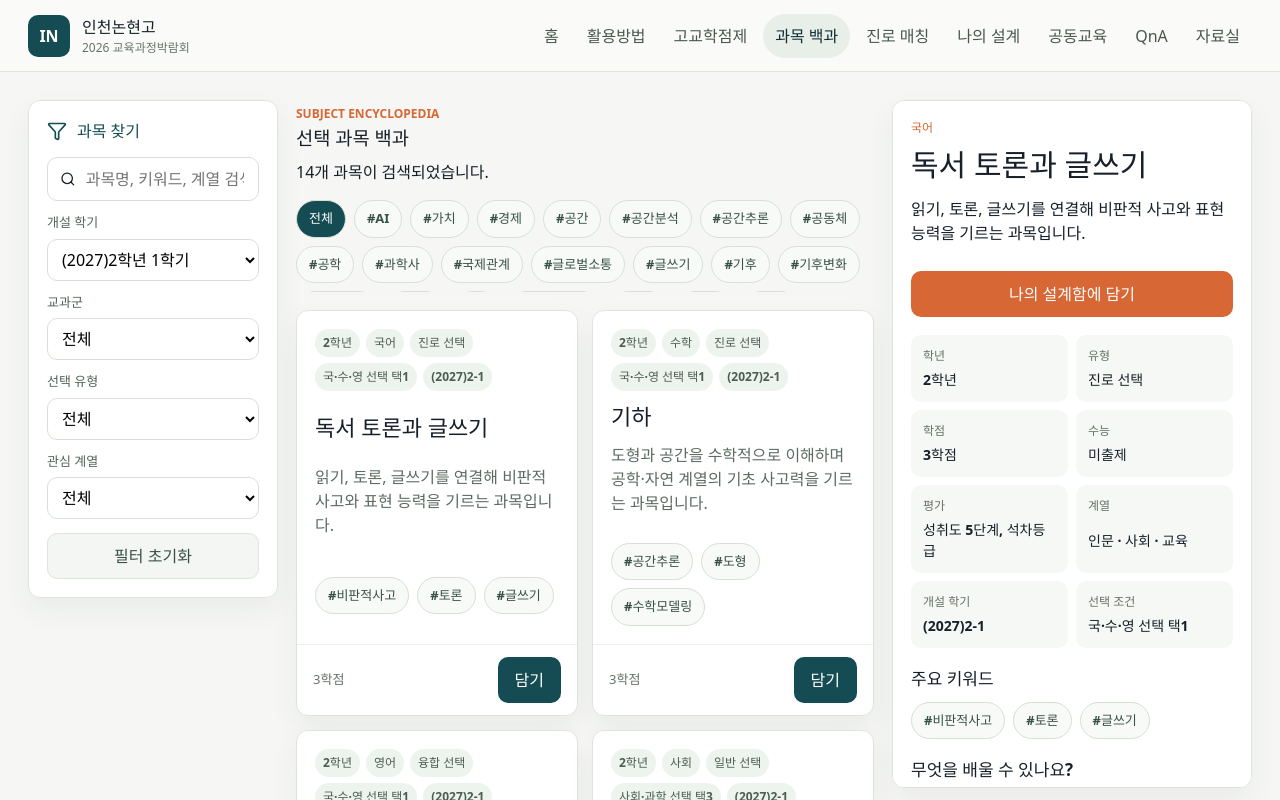
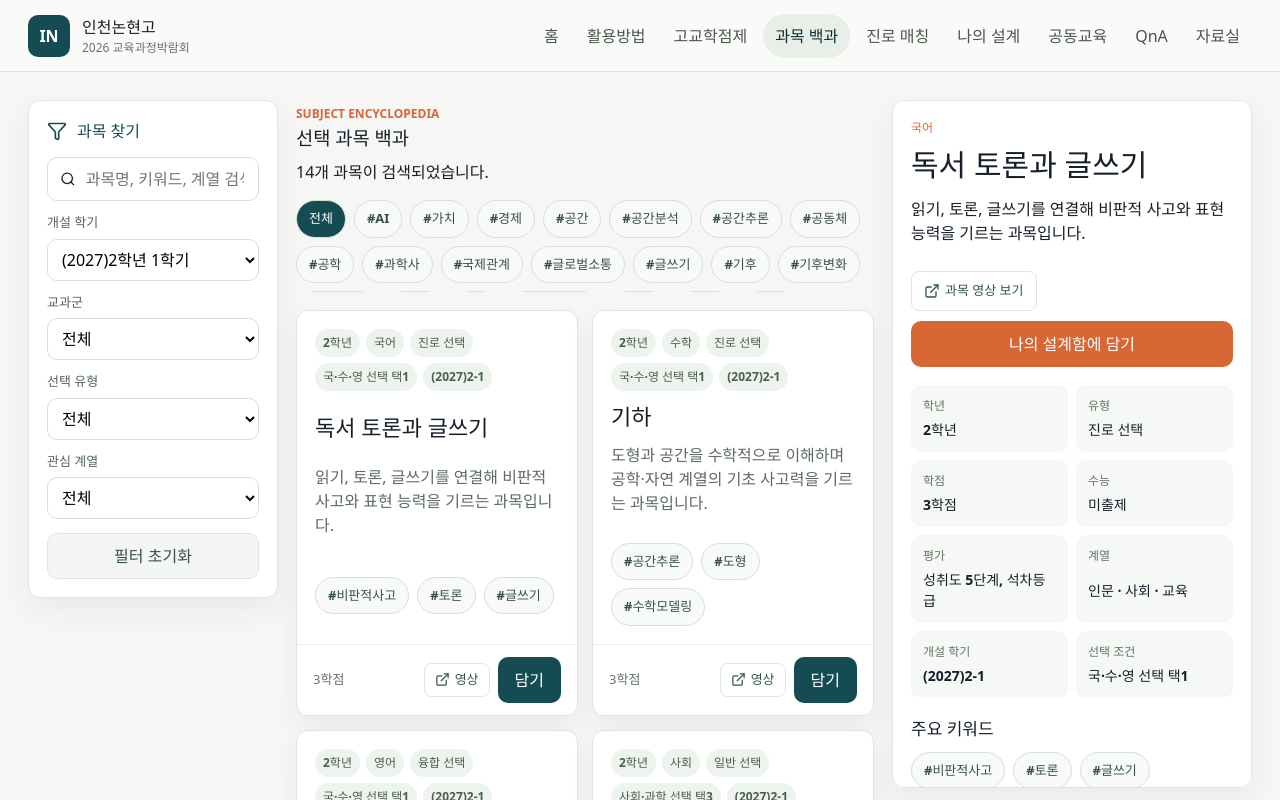
Before and after one commit to pean98/2026nh, a React (Vite) app: page / in a window 1280 px wide. Both pictures are taken after a click on the button "2학년 1학기 과목 보기". Shown: the top 800 px of the page. Built offline with nearby package versions, Linux system fonts and the light colour scheme.

Commit message:
과목 카드에 유튜브 영상 링크 추가

```diff
--- a/src/App.tsx
+++ b/src/App.tsx
@@ -747,9 +747,17 @@ function SubjectCard({
       </button>
       <div className="card-foot">
         <span>{subject.creditLabel}</span>
-        <button className={isSelected ? "selected-button" : "add-button"} type="button" onClick={onToggle}>
-          {isSelected ? "담김" : "담기"}
-        </button>
+        <div className="card-actions">
+          {subject.videoUrl && (
+            <a className="video-link" href={subject.videoUrl} target="_blank" rel="noreferrer" aria-label={`${subject.name} 영상 보기`}>
+              <ExternalLink size={15} />
+              영상
+            </a>
+          )}
+          <button className={isSelected ? "selected-button" : "add-button"} type="button" onClick={onToggle}>
+            {isSelected ? "담김" : "담기"}
+          </button>
+        </div>
       </div>
     </article>
   );
@@ -770,6 +778,12 @@ function SubjectDetail({
         <span className="eyebrow">{subject.group}</span>
         <h2>{subject.name}</h2>
         <p>{subject.oneLine}</p>
+        {subject.videoUrl && (
+          <a className="video-link detail-video-link" href={subject.videoUrl} target="_blank" rel="noreferrer" title={subject.videoTitle}>
+            <ExternalLink size={16} />
+            과목 영상 보기
+          </a>
+        )}
         <button className={isSelected ? "selected-button wide" : "primary-button wide"} type="button" onClick={toggleSubject}>
           {isSelected ? "설계함에서 빼기" : "나의 설계함에 담기"}
         </button>
--- a/src/data/subjects.ts
+++ b/src/data/subjects.ts
@@ -73,6 +73,68 @@ const creditBySubject: Record<string, number> = {
   "생태와 환경": 2,
   "인간과 심리": 2,
   "논술": 2,
+};
+
+const videoBySubject: Record<string, { title: string; url: string }> = {
+  "독서 토론과 글쓰기": { title: "(Korean Language - Integrated Elective) Reading Discussion and Writing", url: "https://www.youtube.com/watch?v=EWeFbPn1Joo" },
+  "문학과 영상": { title: "(국어-진로선택)문학과영상", url: "https://www.youtube.com/watch?v=_i661jyHjbY" },
+  "기하": { title: "(Mathematics - Career Elective) Geometry", url: "https://www.youtube.com/watch?v=qnNEHIyn1OU" },
+  "경제수학": { title: "(Mathematics - Career Elective) Economic Mathematics", url: "https://www.youtube.com/watch?v=5kCKGit1Kl0" },
+  "미디어 영어": { title: "(영어-융합선택)미디어 영어", url: "https://www.youtube.com/watch?v=2cqxzbNIDHs" },
+  "세계 문화와 영어": { title: "(English-Fusion Elective) World Culture and English", url: "https://www.youtube.com/watch?v=ENw3_J_XrIk" },
+  "세계시민과 지리": { title: "(Social Studies - General Elective) Global Citizenship and Geography", url: "https://www.youtube.com/watch?v=8p1Iy8TgjXI" },
+  "도시의 미래 탐구": { title: "(사회-진로선택)도시의 미래 탐구", url: "https://www.youtube.com/watch?v=ykLmJBuUnb4" },
+  "세계사": { title: "(Social Studies - General Elective) World History", url: "https://www.youtube.com/watch?v=Wbh9eI_02_w" },
+  "동아시아 역사 기행": { title: "(사회-진로선택)동아시아 역사 기행", url: "https://www.youtube.com/watch?v=OgIn8jrrak0" },
+  "법과 사회": { title: "(Social Studies - Career Elective) Law and Society", url: "https://www.youtube.com/watch?v=D5fvo3khGcI" },
+  "정치": { title: "(Social Studies - Career Elective) Politics", url: "https://www.youtube.com/watch?v=F3gkE64YF6w" },
+  "윤리와 사상": { title: "(Social Studies - Career Elective) Ethics and Thought", url: "https://www.youtube.com/watch?v=ZBdTW9hZOdc" },
+  "현대사회와 윤리": { title: "(Social Studies-General Elective) Modern Society and Ethics", url: "https://www.youtube.com/watch?v=B_6Jq4u_DHY" },
+  "물리학": { title: "(Science-General Elective) Physics", url: "https://www.youtube.com/watch?v=inDup_lRBes" },
+  "역학과 에너지": { title: "(과학-진로선택)역학과에너지", url: "https://www.youtube.com/watch?v=P1gsKXHt0Qk" },
+  "화학": { title: "(과학-일반선택)화학", url: "https://www.youtube.com/watch?v=kE_t-3SlBUQ" },
+  "물질과 에너지": { title: "(과학-진로선택)물질과 에너지", url: "https://www.youtube.com/watch?v=K8pbCur_le0" },
+  "생명과학": { title: "(Science - General Elective) Life Science", url: "https://www.youtube.com/watch?v=3TfxrTHO2nI" },
+  "세포와 물질대사": { title: "(과학-진로선택)세포와 물질대사", url: "https://www.youtube.com/watch?v=60ZNah735uI" },
+  "지구과학": { title: "(Science-General Elective) Earth Science", url: "https://www.youtube.com/watch?v=OJduZuwnmwc" },
+  "지구시스템과학": { title: "(과학-진로선택)지구시스템과학", url: "https://www.youtube.com/watch?v=REq4IcQJpZY" },
+  "정보": { title: "(General Elective) Informatics", url: "https://www.youtube.com/watch?v=bPn0WxaJcOI" },
+  "데이터 과학": { title: "(Information - Career Elective) Data Science", url: "https://www.youtube.com/watch?v=xF6bt7sxTZQ" },
+  "중국어": { title: "(Second Foreign Language - General Elective) Chinese", url: "https://www.youtube.com/watch?v=0CPe3gT5Eok" },
+  "중국어 회화": { title: "(제2외국어-진로선택)-중국어회화", url: "https://www.youtube.com/watch?v=M65Z7eTDeyY" },
+  "일본어": { title: "(제2외국어-일반선택)일본어", url: "https://www.youtube.com/watch?v=XOZT2Xmshk8" },
+  "일본어 회화": { title: "(제2외국어-진로선택)일본어회화", url: "https://www.youtube.com/watch?v=z219CCYuPi4" },
+  "매체 의사소통": { title: "(Korean-Elective Convergence) Media Communication", url: "https://www.youtube.com/watch?v=nuawyF-W1qo" },
+  "미적분Ⅱ": { title: "(Mathematics-Career Elective) Calculus II", url: "https://www.youtube.com/watch?v=RvVz-HtHgLs" },
+  "수학과제 탐구": { title: "(수학-융합선택)수학과제 탐구", url: "https://www.youtube.com/watch?v=WgEo6GqrcKg" },
+  "심화 영어": { title: "(English-Career Elective) Advanced English", url: "https://www.youtube.com/watch?v=0rXqEFbQwTk" },
+  "사회와 문화": { title: "(Social Studies-General Elective) Society and Culture", url: "https://www.youtube.com/watch?v=67oFbY8Rkys" },
+  "경제": { title: "(Social Studies - Career Elective) Economics", url: "https://www.youtube.com/watch?v=DfL9JlpxisY" },
+  "사회문제 탐구": { title: "(사회-융합선택)사회문제 탐구", url: "https://www.youtube.com/watch?v=LAkca6ix5Ck" },
+  "한국지리 탐구": { title: "(Social Studies-Career Elective) Exploring Korean Geography", url: "https://www.youtube.com/watch?v=cgj5-o38mCg" },
+  "기후변화와 지속가능한 세계": { title: "(사회-융합선택)기후변화와 지속가능한 세계", url: "https://www.youtube.com/watch?v=j8RNTH4_BcM" },
+  "인문학과 윤리": { title: "(사회-진로선택)인문학과 윤리", url: "https://www.youtube.com/watch?v=jUvaRQ45cXk" },
+  "윤리문제 탐구": { title: "(사회-융합선택)윤리문제 탐구", url: "https://www.youtube.com/watch?v=tln1XgsFwxU" },
+  "역사로 탐구하는 현대 세계": { title: "(사회-융합선택)역사로 탐구하는 현대 세계", url: "https://www.youtube.com/watch?v=KcM2IDNmMR8" },
+  "전자기와 양자": { title: "(과학-진로선택)전자기와양자", url: "https://www.youtube.com/watch?v=metLGbJoyYY" },
+  "화학 반응의 세계": { title: "(Science-Career Elective) The World of Chemical Reactions", url: "https://www.youtube.com/watch?v=WeA06Ffmu5U" },
+  "생물의 유전": { title: "(Science - Career Elective) Biology: Genetics", url: "https://www.youtube.com/watch?v=PPeLwhZSQ0k" },
+  "행성우주과학": { title: "(과학-진로선택)행성우주과학", url: "https://www.youtube.com/watch?v=yUx5HNWxSPs" },
+  "과학의 역사와 문화": { title: "(과학-융합선택)과학의 역사와 문화", url: "https://www.youtube.com/watch?v=Tfrcyc6dv-c" },
+  "융합과학 탐구": { title: "(과학-융합선택)융합과학탐구", url: "https://www.youtube.com/watch?v=XRVPgSFOuXc" },
+  "기후변화와 환경생태": { title: "(과학-융합선택)기후변화와 환경생태", url: "https://www.youtube.com/watch?v=HDegDycz6xM" },
+  "음악 연주와 창작": { title: "(예술-진로선택)음악연주와 창작", url: "https://www.youtube.com/watch?v=V1-64ky4OoI" },
+  "음악과 미디어": { title: "(예술-융합선택)음악과 미디어", url: "https://www.youtube.com/watch?v=ibYM0GpglK4" },
+  "미술 창작": { title: "(예술-진로선택)미술창작", url: "https://www.youtube.com/watch?v=-TQSYy3-eNI" },
+  "미술과 매체": { title: "(예술-융합선택)미술과 매체", url: "https://www.youtube.com/watch?v=ZNjwVfVRupw" },
+  "인공지능 기초": { title: "(Information - Career Choice) Artificial Intelligence Basics", url: "https://www.youtube.com/watch?v=ehooAIfH69g" },
+  "중국문화": { title: "(제2외국어-융합선택)중국 문화", url: "https://www.youtube.com/watch?v=g_RPwVDaCWs" },
+  "심화중국어": { title: "(제2외국어-진로선택)심화중국어", url: "https://www.youtube.com/watch?v=yK-FkFhHN-E" },
+  "일본문화": { title: "(제2외국어-융합선택)일본문화", url: "https://www.youtube.com/watch?v=0cpiP2-zQSk" },
+  "심화일본어": { title: "(Second Foreign Language - Career Choice) Advanced Japanese", url: "https://www.youtube.com/watch?v=gAfarfixYXE" },
+  "생태와 환경": { title: "(Liberal Arts - General Elective) Ecology and Environment", url: "https://www.youtube.com/watch?v=epYXFb6XpUo" },
+  "인간과 심리": { title: "(교양-진로선택)인간과 심리", url: "https://www.youtube.com/watch?v=n_wuIG6Ps3M" },
+  "논술": { title: "(교양-융합선택)논술", url: "https://www.youtube.com/watch?v=CjqgHML-LiU" },
 };
 
 const choiceGroupBySubject: Record<string, { choiceGroup: string; choiceLimit: number }> = {};
@@ -218,6 +280,7 @@ const subject = (
   availableSemesters?: Subject["availableSemesters"],
 ): Subject => {
   const credits = creditBySubject[name] ?? 3;
+  const video = videoBySubject[name];
 
   return {
     id,
@@ -238,6 +301,8 @@ const subject = (
     learningAreas: defaultAreas(keywords[0] ?? name),
     advancedActivities: defaultActivities(`${name} 심화 탐구`),
     prerequisites,
+    videoTitle: video?.title,
+    videoUrl: video?.url,
   };
 };
 
--- a/src/styles.css
+++ b/src/styles.css
@@ -771,6 +771,38 @@ p {
   border-top: 1px solid #edf1ed;
 }
 
+.card-actions {
+  display: flex;
+  align-items: center;
+  gap: 8px;
+}
+
+.video-link {
+  display: inline-flex;
+  align-items: center;
+  justify-content: center;
+  gap: 5px;
+  min-height: 34px;
+  border: 1px solid #dbe6df;
+  border-radius: 8px;
+  padding: 0 10px;
+  background: #ffffff;
+  color: #31564f;
+  font-size: 13px;
+  font-weight: 800;
+  text-decoration: none;
+}
+
+.video-link:hover {
+  border-color: #0f4c4c;
+  color: #0f4c4c;
+}
+
+.detail-video-link {
+  min-height: 40px;
+  padding: 0 12px;
+}
+
 .detail-panel {
   display: grid;
   gap: 18px;
--- a/src/types.ts
+++ b/src/types.ts
@@ -58,6 +58,8 @@ export interface Subject {
   learningAreas: LearningArea[];
   advancedActivities: AdvancedActivity[];
   prerequisites?: string[];
+  videoTitle?: string;
+  videoUrl?: string;
 }
 
 export interface PlanWarning {
```
Also changed, not shown: 5 other files (tests, documents, lock files or other folders).
